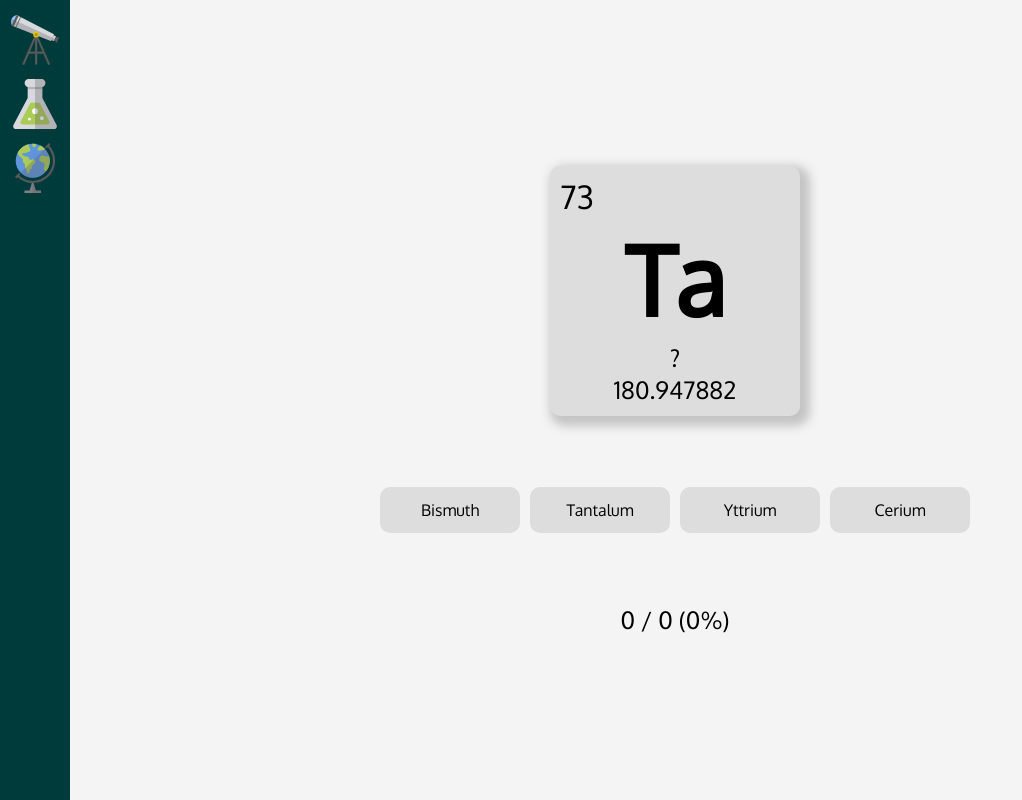
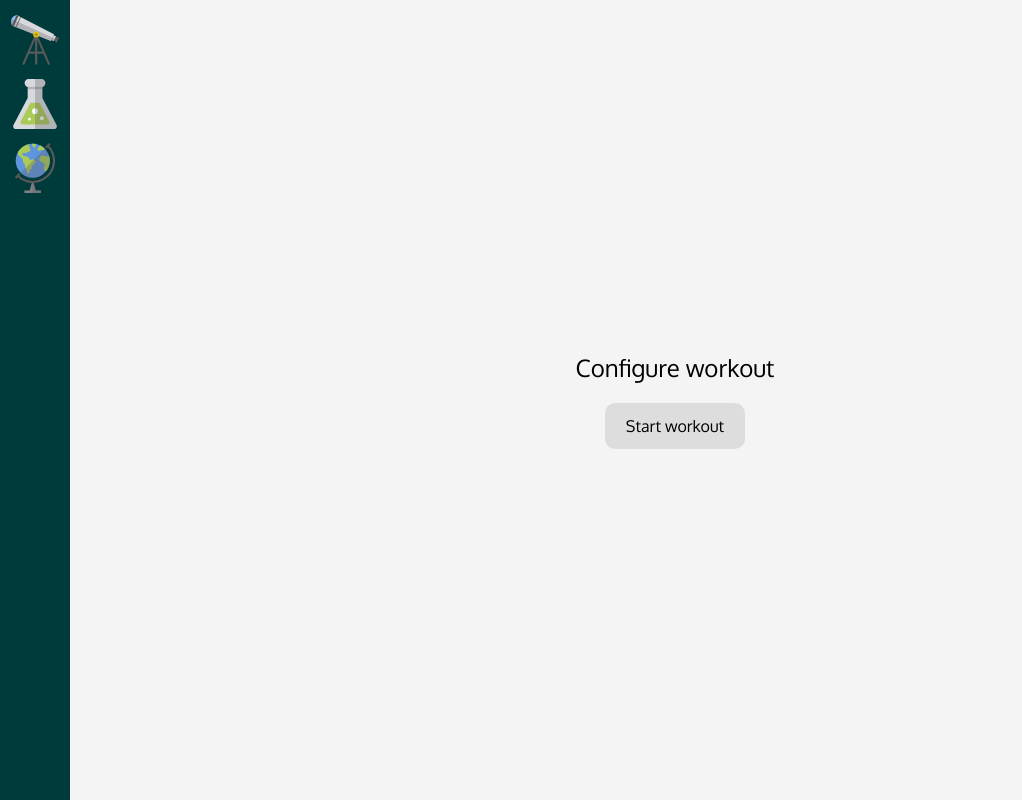
Before and after one commit to tomas-cani/synapse, a React (Create React App) app: page / in a window 1280 px wide. Shown: the whole page, without its empty margins (0-1022 px from the left). Built offline with nearby package versions, Linux system fonts and the light colour scheme.

Commit message:
Add StartScreen component

```diff
--- a/src/chemistry/Chemistry.jsx
+++ b/src/chemistry/Chemistry.jsx
@@ -4,6 +4,7 @@ import Element from './Element';
 import periodicTable from './periodicTable';
 
 import EndScreen from '../workout/EndScreen';
+import StartScreen from '../workout/StartScreen';
 import Options from '../workout/Options';
 import Score from '../workout/Score';
 import { getRandomElement, fillWithRandomElements, shuffleArray } from '../shared/utils';
@@ -12,9 +13,10 @@ import './Chemistry.css';
 
 const defaultState = {
   attempts: 0,
+  correctAnswers: 0,
   correctOption: null,
+  workoutStarted: false,
   options: [],
-  correctAnswers: 0,
   selectedOptionId: null,
 };
 
@@ -30,10 +32,7 @@ class Chemistry extends Component {
     this.state = defaultState;
     this.handleOptionSelect = this.handleOptionSelect.bind(this);
     this.handleRetry = this.handleRetry.bind(this);
-  }
-
-  componentDidMount() {
-    this.startWorkout();
+    this.handleStart = this.handleStart.bind(this);
   }
 
   getGameBoard() {
@@ -67,8 +66,16 @@ class Chemistry extends Component {
     );
   }
 
+  getStartScreen() {
+    return (
+      <StartScreen onStart={this.handleStart} />
+    );
+  }
+
   startWorkout() {
-    this.setState(defaultState);
+    this.setState({
+      workoutStarted: true,
+    });
     this.nextQuestion();
   }
 
@@ -91,6 +98,10 @@ class Chemistry extends Component {
   }
 
   handleRetry() {
+    this.resetState();
+  }
+
+  handleStart() {
     this.startWorkout();
   }
 
@@ -104,9 +115,15 @@ class Chemistry extends Component {
     });
   }
 
+  resetState() {
+    this.setState(defaultState);
+  }
+
   render() {
     let content;
-    if (this.state.attempts < 5) {
+    if (!this.state.workoutStarted) {
+      content = this.getStartScreen();
+    } else if (this.state.attempts < 5) {
       content = this.state.correctOption ? this.getGameBoard() : '';
     } else {
       content = this.getEndScreen();
--- a/src/workout/EndScreen.jsx
+++ b/src/workout/EndScreen.jsx
@@ -3,8 +3,7 @@ import PropTypes from 'prop-types';
 
 import Button from '../shared/Button';
 import Score from './Score';
-
-import './EndScreen.css';
+import Screen from './Screen';
 
 class EndScreen extends React.Component {
   constructor(props) {
@@ -18,11 +17,11 @@ class EndScreen extends React.Component {
 
   render() {
     return (
-      <div className="EndScreen">
+      <Screen>
         <p>Workout has ended</p>
         <Score attempts={this.props.attempts} correctAnswers={this.props.correctAnswers} />
         <Button onClick={this.handleRetry}>Redo workout</Button>
-      </div>
+      </Screen>
     );
   }
 }
--- a/src/workout/EndScreen.css
+++ b/src/workout/Screen.css
@@ -1,10 +1,10 @@
-.EndScreen {
+.Screen {
   height: 100%;
   flex-direction: column;
   justify-content: center;
   align-items: center;
 }
 
-.EndScreen * {
+.Screen * {
   margin: 10px 0;
 }
--- /dev/null
+++ b/src/workout/Screen.jsx
@@ -0,0 +1,16 @@
+import React from 'react';
+import PropTypes from 'prop-types';
+
+import './Screen.css';
+
+const Screen = props => (
+  <div className="Screen">
+    {props.children}
+  </div>
+);
+
+Screen.propTypes = {
+  children: PropTypes.node.isRequired,
+};
+
+export default Screen;
--- /dev/null
+++ b/src/workout/StartScreen.jsx
@@ -0,0 +1,31 @@
+import React from 'react';
+import PropTypes from 'prop-types';
+
+import Button from '../shared/Button';
+import Screen from './Screen';
+
+class StartScreen extends React.Component {
+  constructor(props) {
+    super(props);
+    this.handleStart = this.handleStart.bind(this);
+  }
+
+  handleStart() {
+    this.props.onStart();
+  }
+
+  render() {
+    return (
+      <Screen>
+        <p>Configure workout</p>
+        <Button onClick={this.handleStart}>Start workout</Button>
+      </Screen>
+    );
+  }
+}
+
+StartScreen.propTypes = {
+  onStart: PropTypes.func.isRequired,
+};
+
+export default StartScreen;
```
